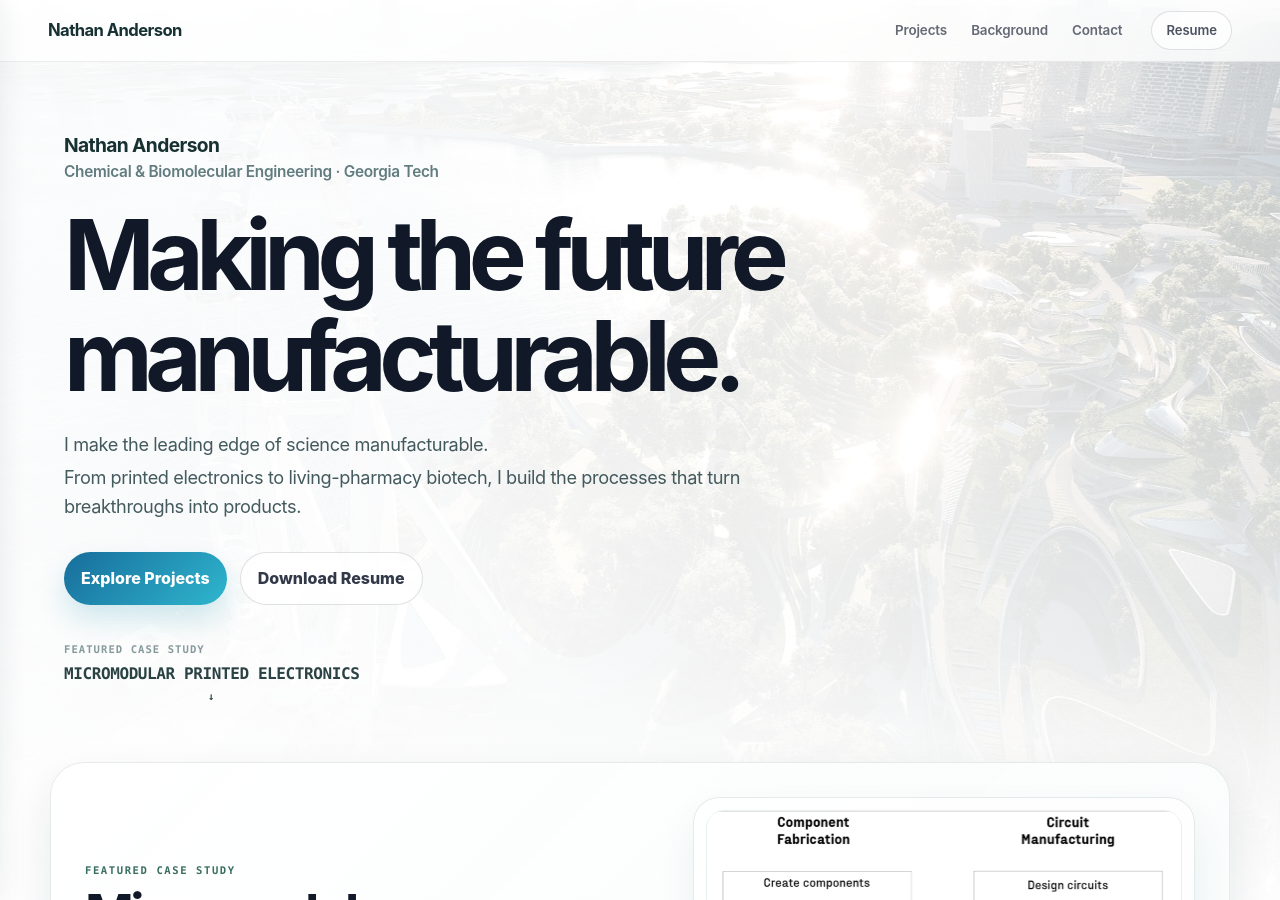
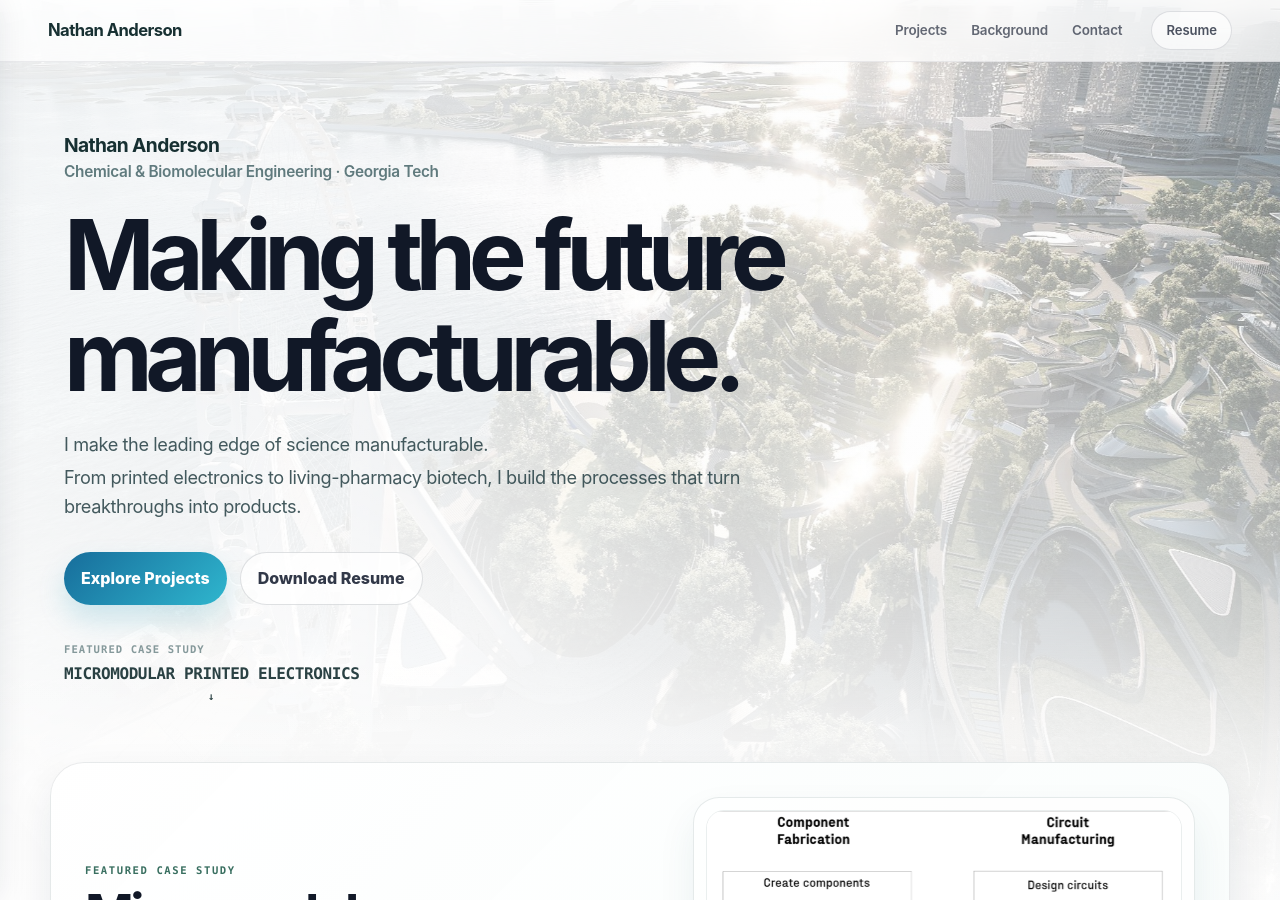
Before and after one commit to nanderson92/nanderson92.github.io, a Jekyll site: the page built from index.html, in a window 1280 px wide and 900 px high. Built offline with Jekyll 4.4.1, drawn with Linux system fonts in a browser that asks for light colours.

Commit message:
Update style.css

```diff
--- a/assets/css/style.css
+++ b/assets/css/style.css
@@ -3121,3 +3121,80 @@ body.home-page .site-footer::after,
       linear-gradient(180deg, rgba(255,255,255,.70) 0%, rgba(255,255,255,.54) 54%, rgba(255,255,255,.18) 100%) !important;
   }
 }
+
+/* === Hero city visibility correction ===
+   Keeps the fixed city texture visible on first load, removes the delayed
+   white-overlay fade-in, and preserves the scroll-to-white transition. */
+.home-page #content::before {
+  opacity: 0.86 !important;
+  filter: saturate(0.58) contrast(0.84) brightness(1.08) !important;
+}
+
+.home-page #content::after {
+  background: linear-gradient(
+    180deg,
+    rgba(255,255,255,0.00) 0vh,
+    rgba(255,255,255,0.08) 18vh,
+    rgba(255,255,255,0.22) 38vh,
+    rgba(255,255,255,0.48) 62vh,
+    rgba(255,255,255,0.76) 86vh,
+    rgba(255,255,255,0.94) 108vh,
+    #ffffff 128vh,
+    #ffffff 100%
+  ) !important;
+}
+
+.home-page .hero::before {
+  animation: none !important;
+  opacity: 1 !important;
+  background-image:
+    linear-gradient(90deg, rgba(255,255,255,.88) 0%, rgba(255,255,255,.76) 34%, rgba(255,255,255,.48) 64%, rgba(255,255,255,.20) 100%),
+    linear-gradient(180deg, rgba(255,255,255,.04) 0%, rgba(255,255,255,.10) 44%, rgba(255,255,255,.52) 76%, #ffffff 100%) !important;
+}
+
+.home-page .hero::after {
+  background: linear-gradient(
+    180deg,
+    rgba(255,255,255,0) 0%,
+    rgba(255,255,255,.24) 24%,
+    rgba(255,255,255,.66) 58%,
+    #ffffff 86%,
+    #ffffff 100%
+  ) !important;
+}
+
+@media (max-width: 980px) {
+  .home-page #content::before {
+    opacity: 0.72 !important;
+    filter: saturate(0.56) contrast(0.84) brightness(1.10) !important;
+  }
+
+  .home-page #content::after {
+    background: linear-gradient(
+      180deg,
+      rgba(255,255,255,.08) 0vh,
+      rgba(255,255,255,.26) 30vh,
+      rgba(255,255,255,.60) 62vh,
+      rgba(255,255,255,.94) 98vh,
+      #ffffff 118vh,
+      #ffffff 100%
+    ) !important;
+  }
+}
+
+@media (max-width: 640px) {
+  .home-page #content::before {
+    opacity: 0.66 !important;
+  }
+
+  .home-page #content::after {
+    background: linear-gradient(
+      180deg,
+      rgba(255,255,255,.14) 0vh,
+      rgba(255,255,255,.38) 30vh,
+      rgba(255,255,255,.78) 62vh,
+      #ffffff 90vh,
+      #ffffff 100%
+    ) !important;
+  }
+}
```
